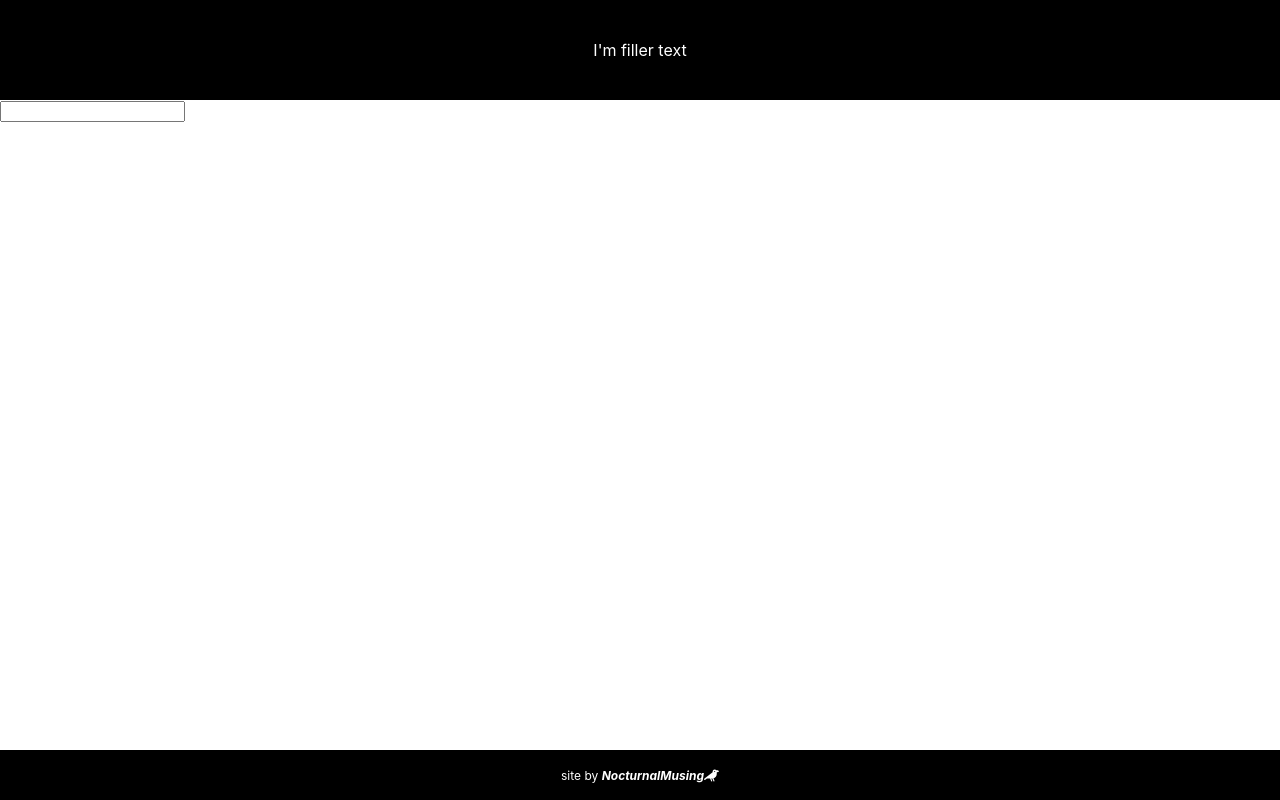
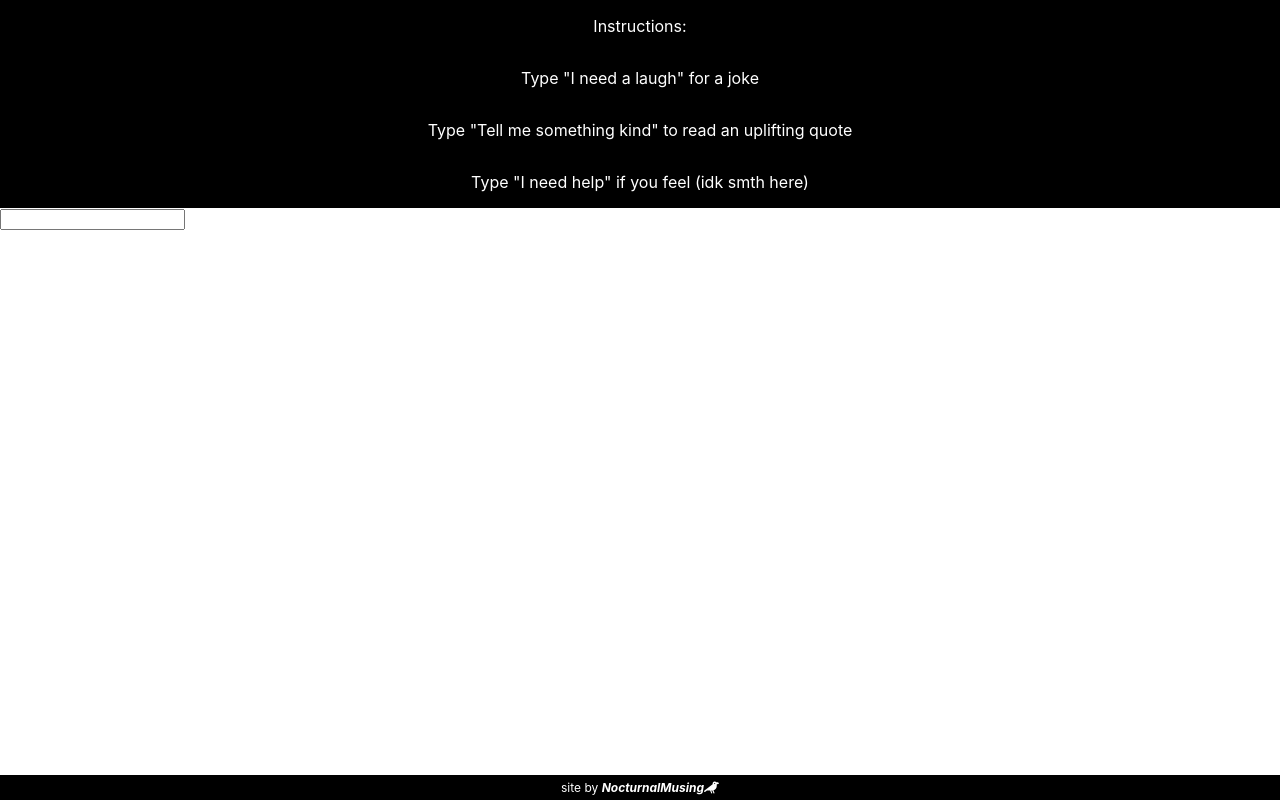
Before and after one commit to NocturnalMusing/calm-kitten, a React (Create React App) app in the folder calm-kitten/: page / in a window 1280 px wide. Built offline with nearby package versions, Linux system fonts and the light colour scheme; the HTML template or start-up script is replaced by a standard one.

Commit message:
Update README update header with instructions

```diff
--- a/calm-kitten/src/App.css
+++ b/calm-kitten/src/App.css
@@ -1,10 +1,10 @@
 .header {
     display: flex;
-    justify-content: center;
     align-items: center;
+    flex-direction: column;
     color: white;
     background-color: black;
-    height: 100px; /* Remove me */
+    height: auto; /* Remove me */
     /* Import a font family, make font style italic, remove text decoration and style for links */
 }
 
@@ -20,7 +20,7 @@
     background-color: black;
     color: white;
     font-size: 12px;
-    height: 50px;
+    height: 25px;
 }
 
 .footer a {
--- a/calm-kitten/src/style_components/Header.js
+++ b/calm-kitten/src/style_components/Header.js
@@ -6,7 +6,10 @@ export default class Header extends Component {
     render() {
         return (
             <div className='header'>
-                <p>I'm filler text</p>
+                <p>Instructions:</p>
+                <p>Type "I need a laugh" for a joke</p>
+                <p>Type "Tell me something kind" to read an uplifting quote</p>
+                <p>Type "I need help" if you feel (idk smth here)</p>
                 {/* Ask how to change this per page when this component itself is just the container */}
             </div>
         )
```
Also changed, not shown: 1 other file (tests, documents, lock files or other folders).
